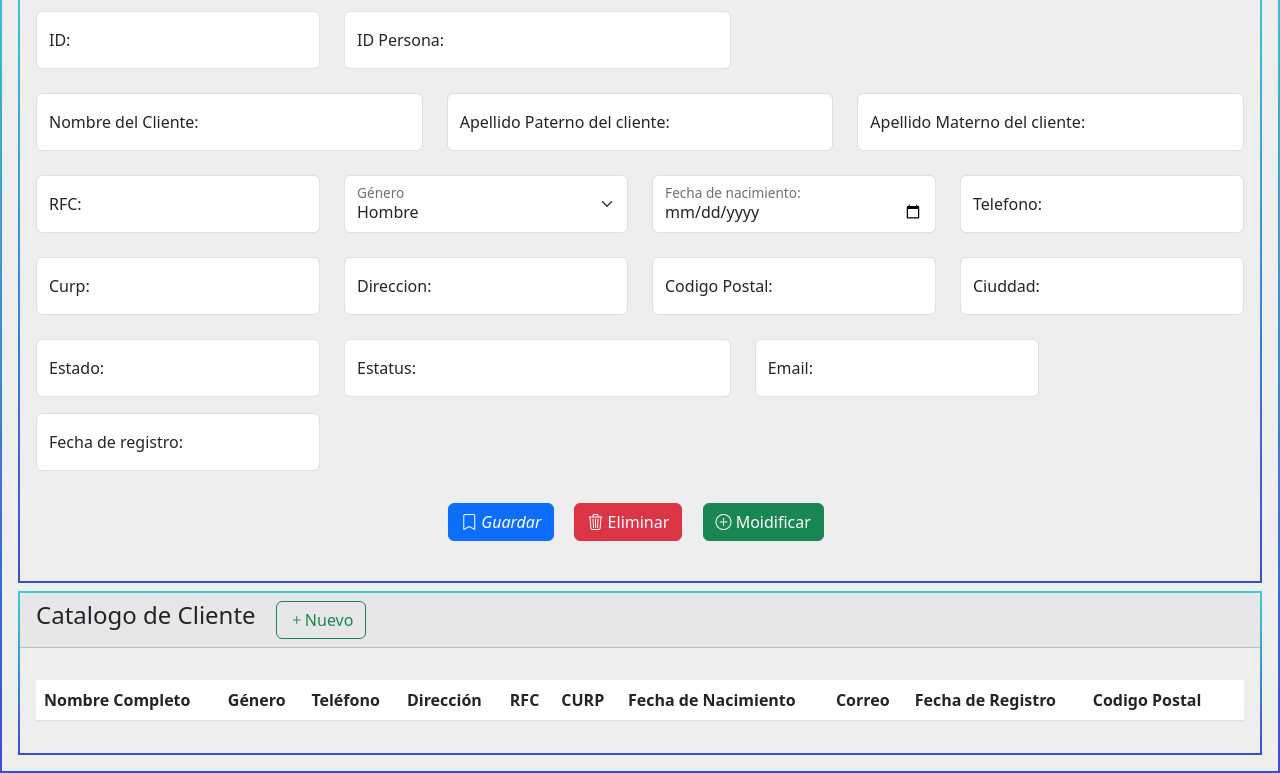
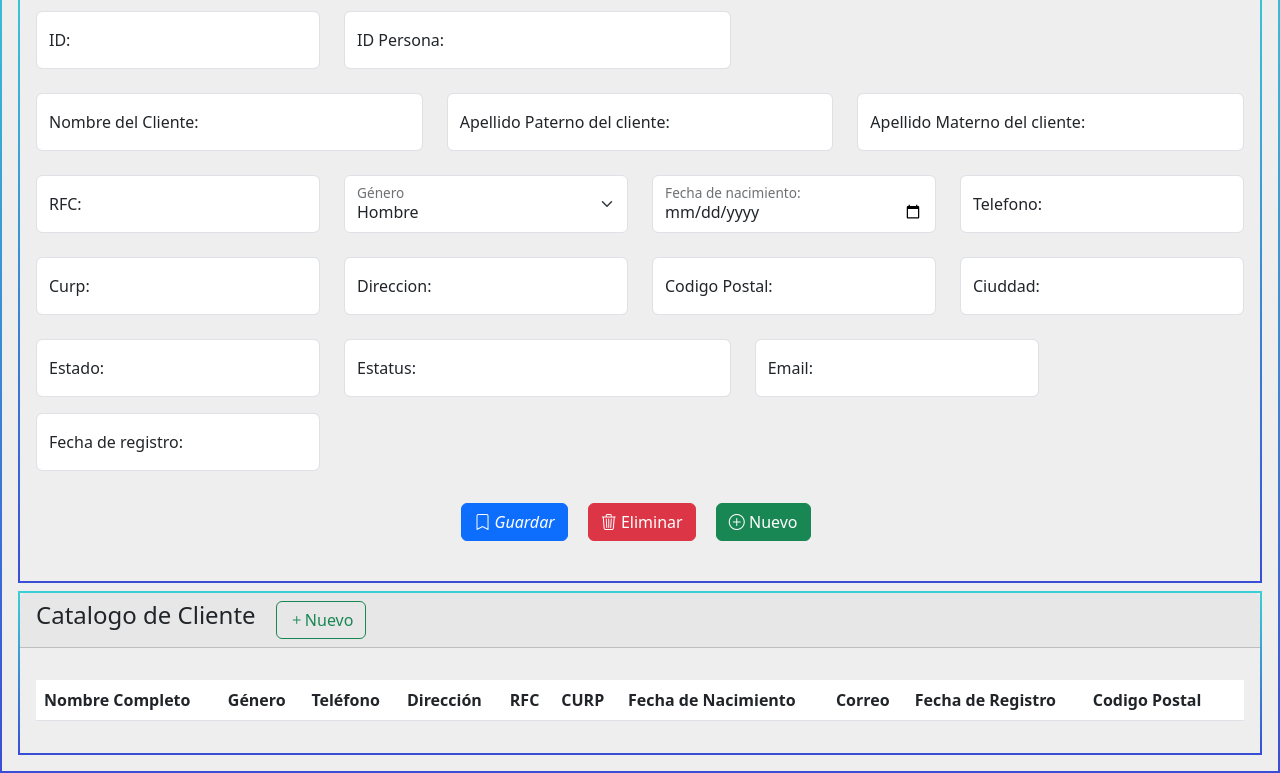
Before and after one commit to israelLira16/Proyecto-Tecnobot-Sicefa-Sucursal, a plain HTML site: page admin/cliente/cliente.html in a window 1280 px wide. Shown: the part 139-912 px from the top of the page. Drawn offline with nearby package versions, Linux system fonts and the light colour scheme; files that its build step writes are made by us from their sources.

Commit message:
Update cliente.html

```diff
--- a/admin/cliente/cliente.html
+++ b/admin/cliente/cliente.html
@@ -208,7 +208,7 @@ Click nbfs://nbhost/SystemFileSystem/Templates/JSP_Servlet/Html.html to edit thi
                                                     <div class="text-center">
                                                         <button class="btn btn-primary me-2" onclick=""><i class="bi bi-bookmark" onclick ="cm.save();">   Guardar</i></button>
                                                         <button class="btn btn-danger ms-2 me-2" onclick="cm.deleteCliente();"><i class="bi bi-trash3"></i>   Eliminar</button>
-                                                        <button class="btn btn-success ms-2 me-2" onclick="cm.clearForm();"><i class="bi bi-plus-circle"></i>  Moidificar</button>
+                                                        <button class="btn btn-success ms-2 me-2" onclick="cm.clearForm();"><i class="bi bi-plus-circle"></i>  Nuevo</button>
 
                                                     </div>
                                                 </div>
```
